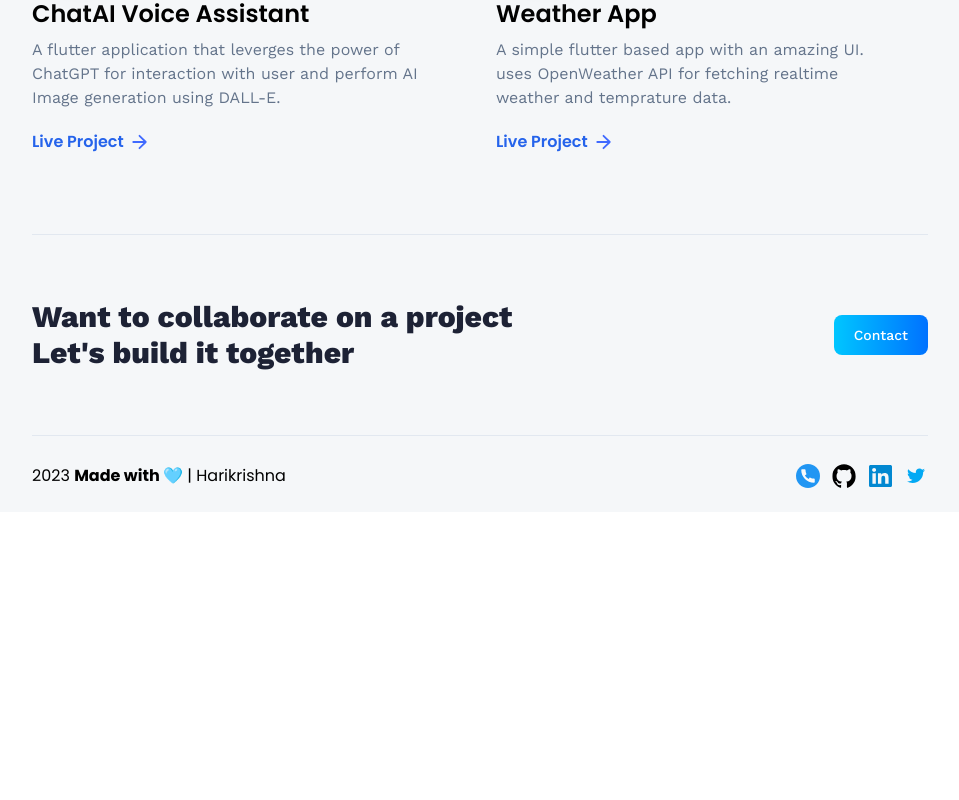
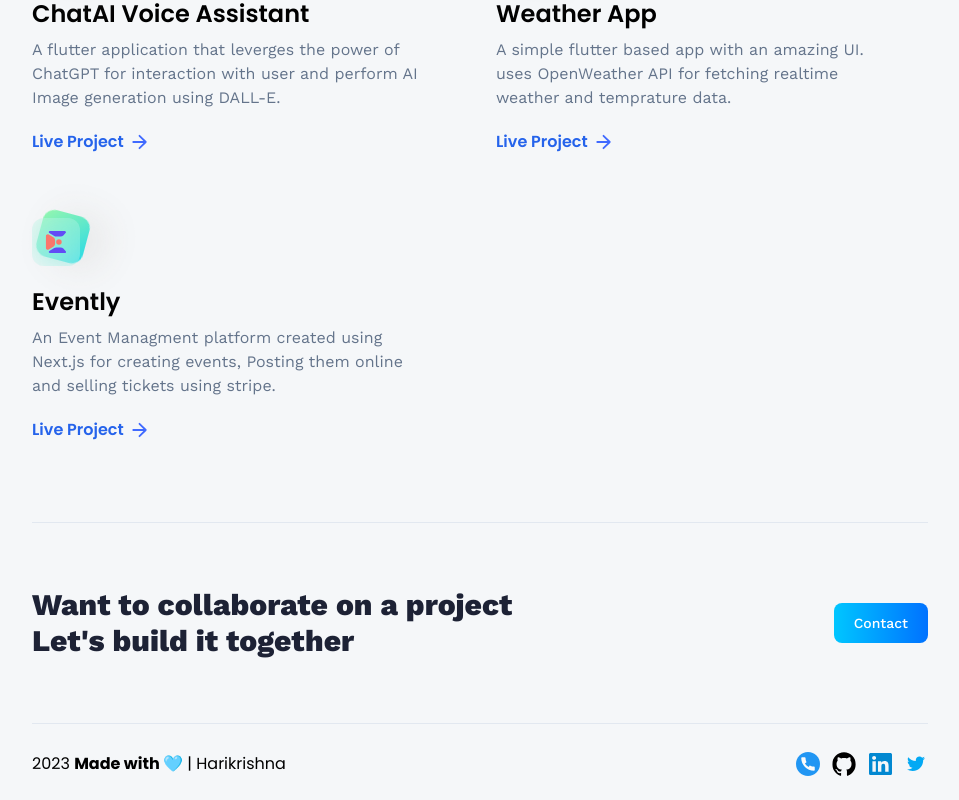
Before and after one commit to harikris001/Portfolio-Website-ThreeJS, a React (Vite) app: page /projects in a window 1280 px wide. Shown: the part 1114-1914 px from the top of the page, without its empty margins (160-1119 px from the left). Before the commit the page ends 1626 px from the top, so only its background shows below. Built offline with nearby package versions, Linux system fonts and the light colour scheme; the HTML template or start-up script is replaced by a standard one.

Commit message:
added new projects

```diff
--- a/src/assets/icons/index.js
+++ b/src/assets/icons/index.js
@@ -30,6 +30,7 @@ import flutter from './flutter.svg'
 import firebase from './firebase.svg'
 import bootstrap from './bootstrap.svg'
 import opencv from './opencv.svg'
+import evently from './evently.svg'
 
 
 
@@ -65,5 +66,6 @@ export {
     arrow,
     contact,
     soundon,
-    soundoff
+    soundoff,
+    evently
 }
--- a/src/constants/index.js
+++ b/src/constants/index.js
@@ -32,7 +32,8 @@ import {
     arrow,
     contact,
     soundon,
-    soundoff
+    soundoff,
+    evently
 } from "../assets/icons";
 export const skills = [
     {
@@ -257,5 +258,12 @@ export const projects = [
         name: 'Weather App',
         description: 'A simple flutter based app with an amazing UI. uses OpenWeather API for fetching realtime weather and temprature data.',
         link: 'https://weather-app-harikris001.vercel.app/',
+    },
+    {
+        iconUrl: evently,
+        theme: 'btn-back-green',
+        name: 'Evently',
+        description: 'An Event Managment platform created using Next.js for creating events, Posting them online and selling tickets using stripe.',
+        link: 'https://evently-manage.vercel.app/',
     }
 ];
```
Also changed, not shown: src/assets/icons/evently.svg (added).
